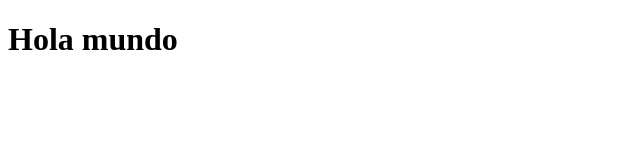
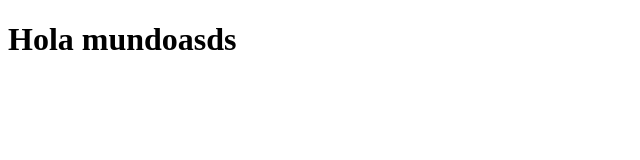
Before and after one commit to ManuMontaraz/manumontaraz, a website: page public/index.html in a window 1280 px wide. Shown: the whole page, without its empty margins (0-640 px from the left). Drawn offline with nearby package versions, Linux system fonts and the light colour scheme.

Commit message:
test conflict

```diff
--- a/public/index.html
+++ b/public/index.html
@@ -10,6 +10,6 @@
     <script src="socket.io/socket.io.js"></script>
 </head>
 <body>
-    <h1>Hola mundo</h1>
+    <h1>Hola mundoasds</h1>
 </body>
 </html>
```
